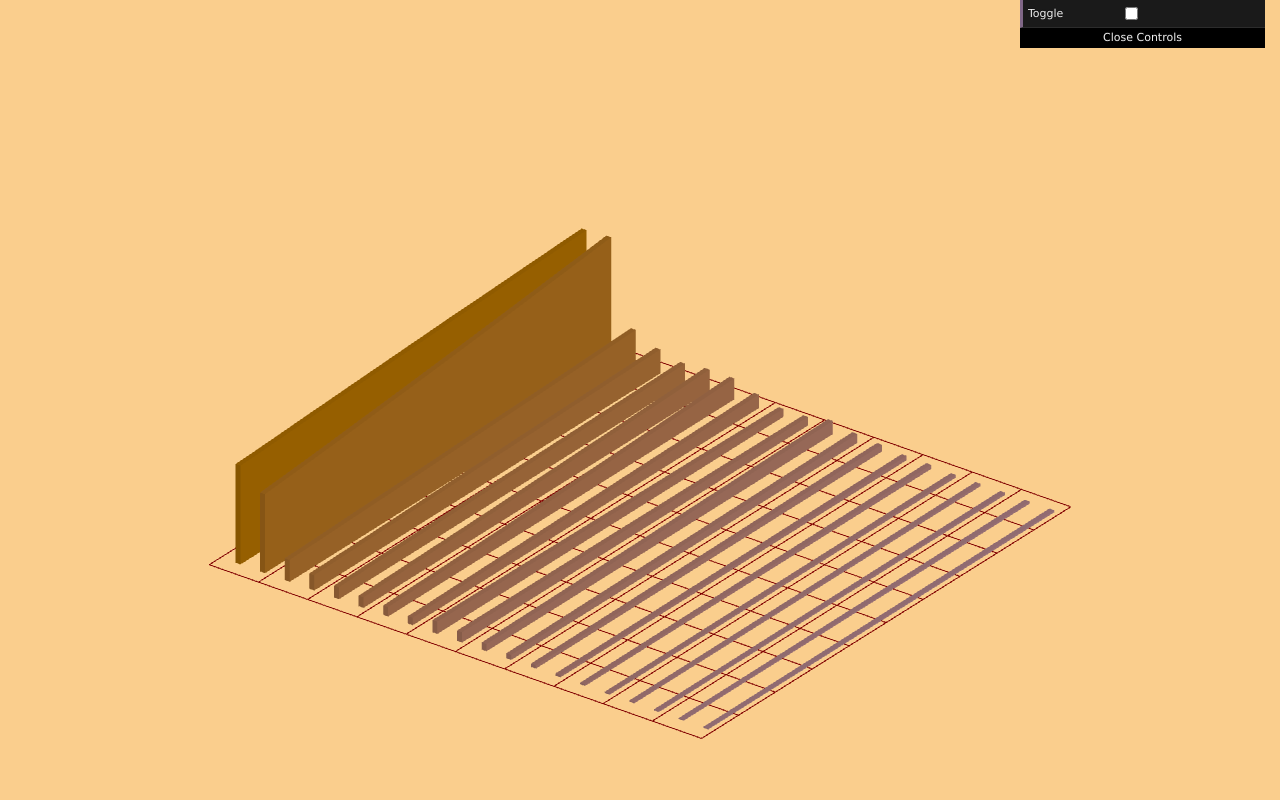
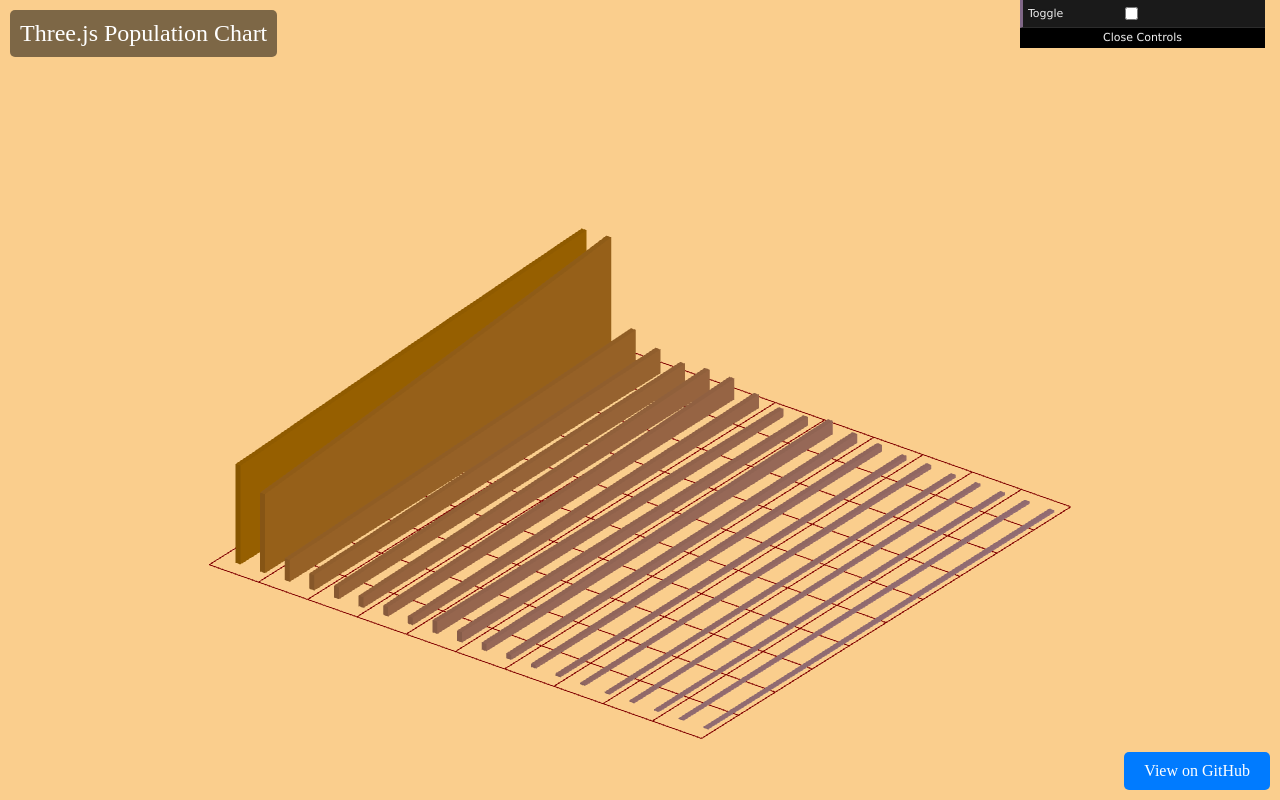
Before and after one commit to jenzhng/threejs-population-chart, a website: page dist/index.html in a window 1280 px wide. Drawn offline with Linux system fonts and the light colour scheme; animation ran at ten frames a second.

Commit message:
Update index.html

```diff
--- a/dist/index.html
+++ b/dist/index.html
@@ -20,9 +20,50 @@
     border: 1px solid black;
     pointer-events: none; /* Prevent text from interfering with pointer events */
   }
+   #title {
+      position: absolute;
+      top: 10px;
+      left: 10px;
+      color: white;
+      font-size: 24px;
+      background-color: rgba(0, 0, 0, 0.5);
+      padding: 10px;
+      border-radius: 5px;
+    }
+    #gui-container {
+      position: absolute;
+      top: 50px;
+      left: 10px;
+    }
+    #link-button {
+      position: absolute;
+      bottom: 10px;
+      right: 10px;
+      background-color: #007bff;
+      color: white;
+      border: none;
+      border-radius: 5px;
+      padding: 10px 20px;
+      font-size: 16px;
+      cursor: pointer;
+      text-decoration: none;
+      display: flex;
+      align-items: center;
+      justify-content: center;
+    }
+    #link-button:hover {
+      background-color: #0056b3;
+    }
   </style>
 </head>
 <body>
+  <!-- Title Element -->
+  <div id="title">Three.js Population Chart</div>
+
+  <!-- Link Button -->
+  <a id="link-button" href="https://github.com/jenzhng/threejs-population-chart" target="_blank" rel="noopener noreferrer">
+    View on GitHub
+  </a>
   <script src="bundle.js"></script>
   <script src="https://cdn.jsdelivr.net/npm/dat.gui@0.7.7/build/dat.gui.min.js"></script>
 </body>
```
